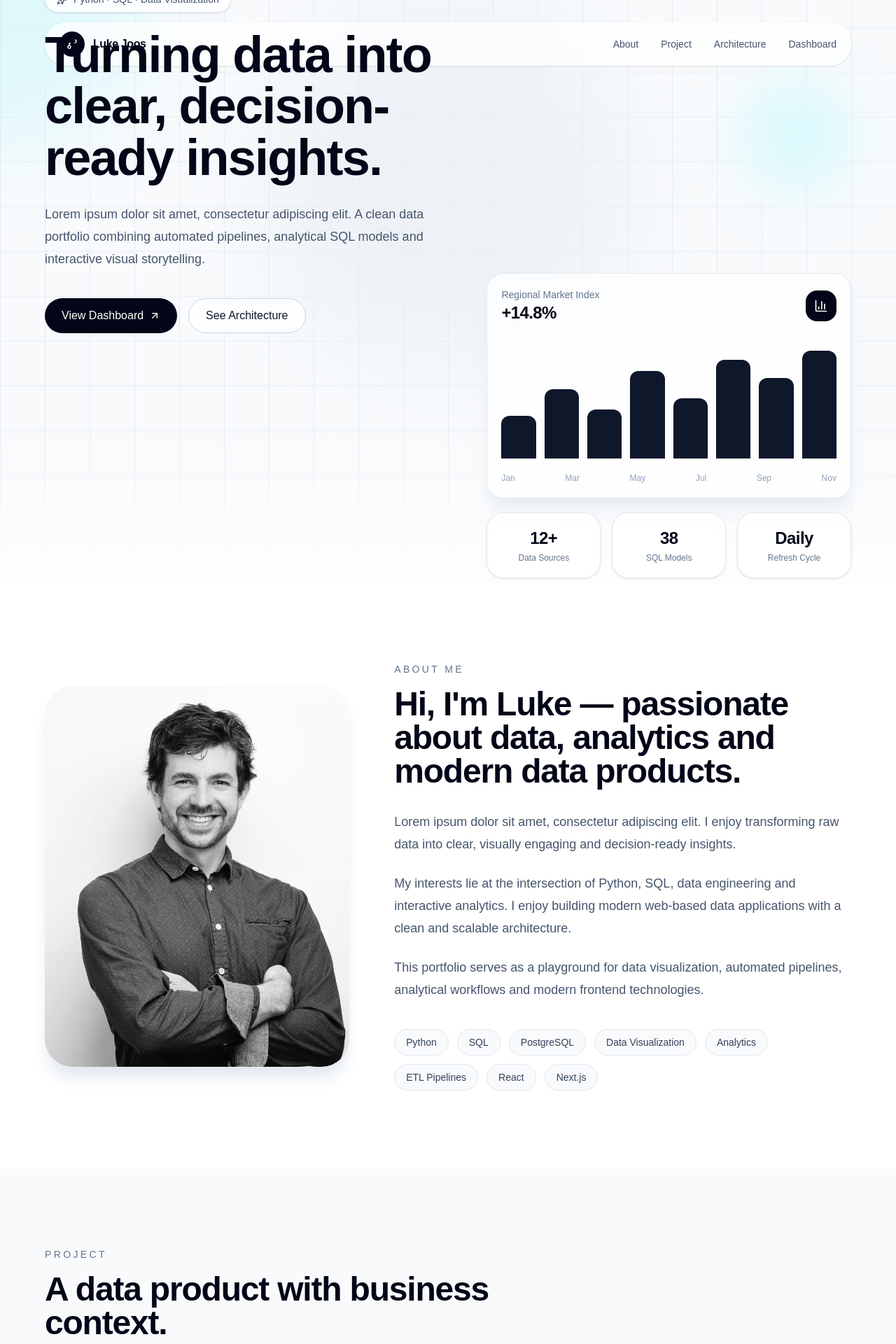
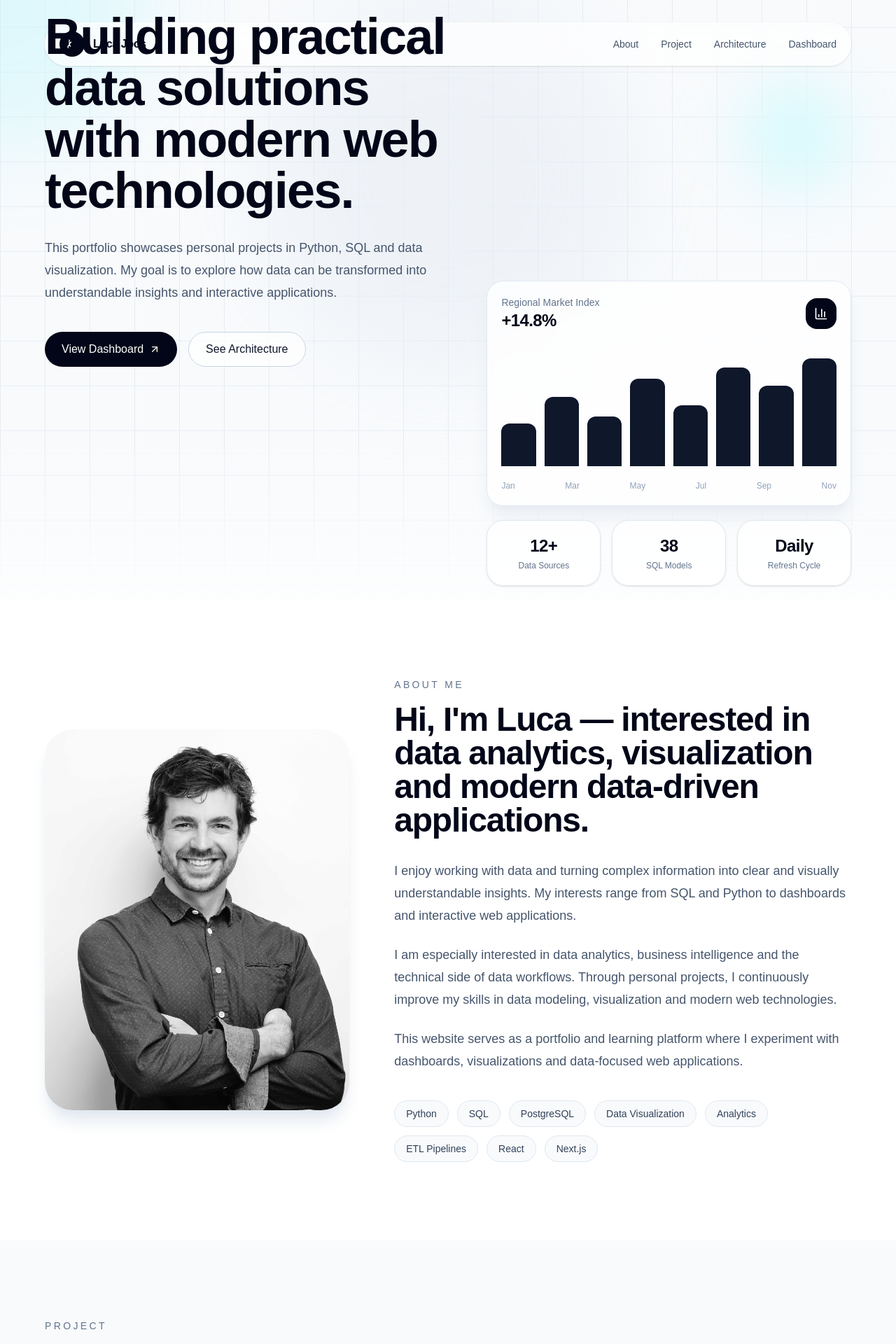
Before and after one commit to jooluc/data-portfolio, a Next.js app: page / in a window 1280 px wide. Shown: the top 1920 px of the page at 70% size. Built offline with nearby package versions, Linux system fonts and the light colour scheme.

Commit message:
add text and changes in site title and description

```diff
--- a/app/layout.tsx
+++ b/app/layout.tsx
@@ -13,8 +13,8 @@ const geistMono = Geist_Mono({
 });
 
 export const metadata: Metadata = {
-  title: "Create Next App",
-  description: "Generated by create next app",
+  title: "Luka Joos | Data Portfolio",
+  description: "Portfolio focused on Python, SQL, analytics and modern data visualization",
 };
 
 export default function RootLayout({
--- a/app/page.tsx
+++ b/app/page.tsx
@@ -194,7 +194,7 @@ export default function Home() {
             <div className="flex h-9 w-9 items-center justify-center rounded-full bg-slate-950 text-white">
               <GitBranch className="h-4 w-4" />
             </div>
-            <span className="font-semibold tracking-tight">Luke Joos</span>
+            <span className="font-semibold tracking-tight">Luca Joos</span>
           </div>
 
           <div className="hidden items-center gap-8 text-sm text-slate-600 md:flex">
@@ -221,13 +221,11 @@ export default function Home() {
             </div>
 
             <h1 className="max-w-4xl text-5xl font-semibold leading-[1.02] tracking-tight text-slate-950 md:text-7xl">
-              Turning data into clear, decision-ready insights.
+              Building practical data solutions with modern web technologies.
             </h1>
 
             <p className="mt-7 max-w-2xl text-lg leading-8 text-slate-600">
-              Lorem ipsum dolor sit amet, consectetur adipiscing elit. A clean
-              data portfolio combining automated pipelines, analytical SQL
-              models and interactive visual storytelling.
+              This portfolio showcases personal projects in Python, SQL and data visualization. My goal is to explore how data can be transformed into understandable insights and interactive applications.
             </p>
 
             <div className="mt-10 flex flex-col gap-4 sm:flex-row">
@@ -274,7 +272,7 @@ export default function Home() {
           <div className="relative">
             <img
               src="/images/profile.jpg"
-              alt="Portrait of Luke"
+              alt="Portrait of Luca"
               className="aspect-[4/5] w-full rounded-[2.5rem] object-cover object-top shadow-xl shadow-slate-200"
             />
           </div>
@@ -285,28 +283,20 @@ export default function Home() {
             </p>
 
             <h2 className="text-4xl font-semibold tracking-tight md:text-5xl">
-              Hi, I&apos;m Luke — passionate about data, analytics and modern
-              data products.
+              Hi, I&apos;m Luca — interested in data analytics, visualization and modern data-driven applications.
             </h2>
 
             <div className="mt-8 space-y-6 text-lg leading-8 text-slate-600">
               <p>
-                Lorem ipsum dolor sit amet, consectetur adipiscing elit. I enjoy
-                transforming raw data into clear, visually engaging and
-                decision-ready insights.
+                I enjoy working with data and turning complex information into clear and visually understandable insights. My interests range from SQL and Python to dashboards and interactive web applications.
               </p>
 
               <p>
-                My interests lie at the intersection of Python, SQL, data
-                engineering and interactive analytics. I enjoy building modern
-                web-based data applications with a clean and scalable
-                architecture.
+                I am especially interested in data analytics, business intelligence and the technical side of data workflows. Through personal projects, I continuously improve my skills in data modeling, visualization and modern web technologies.
               </p>
 
               <p>
-                This portfolio serves as a playground for data visualization,
-                automated pipelines, analytical workflows and modern frontend
-                technologies.
+                This website serves as a portfolio and learning platform where I experiment with dashboards, visualizations and data-focused web applications.
               </p>
             </div>
 
@@ -341,13 +331,11 @@ export default function Home() {
             </p>
 
             <h2 className="text-4xl font-semibold tracking-tight md:text-5xl">
-              A data product with business context.
+              Projects focused on practical analytics and data visualization.
             </h2>
 
             <p className="mt-6 text-lg leading-8 text-slate-600">
-              Lorem ipsum dolor sit amet, consectetur adipiscing elit. Duis aute
-              irure dolor in reprehenderit in voluptate velit esse cillum dolore
-              eu fugiat nulla pariatur.
+              The goal of these projects is not only to work with data technically, but also to present information in a way that is intuitive, visually clean and useful for decision-making.
             </p>
           </div>
 
@@ -393,9 +381,7 @@ export default function Home() {
               </h2>
 
               <p className="mt-6 text-lg leading-8 text-slate-300">
-                Lorem ipsum dolor sit amet, consectetur adipiscing elit. Curated
-                models, reproducible transformations and a clean visualization
-                layer.
+                A simplified data workflow combining data collection, transformation and visualization. The focus lies on creating understandable and reproducible analytics applications.
               </p>
             </div>
 
@@ -440,8 +426,7 @@ export default function Home() {
             </div>
 
             <p className="max-w-md leading-7 text-slate-600">
-              Lorem ipsum dolor sit amet, consectetur adipiscing elit. Replace
-              this panel with a Streamlit iframe or native chart components.
+              This section contains interactive visualizations and dashboard components built with React and modern charting libraries.
             </p>
           </div>
 
@@ -536,7 +521,7 @@ export default function Home() {
         className="border-t border-slate-200 px-6 py-10 md:px-10 lg:px-16"
       >
         <div className="mx-auto flex max-w-7xl flex-col items-center justify-between gap-6 text-sm text-slate-500 md:flex-row">
-          <p>© 2026 Luke Joos — Data Portfolio</p>
+          <p>© 2026 Luca Joos — Data Portfolio</p>
 
           <div className="flex items-center gap-5 text-slate-600">
             <a
```
